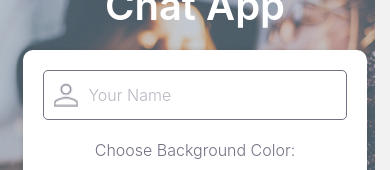
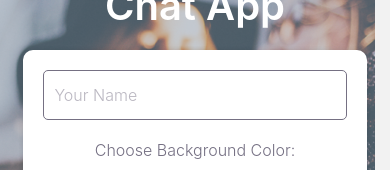
Before and after one commit to AmySikora/Chat-App, a React Native app: screen / in a window 390 px wide. Shown: the part 314-484 px from the top of the page. Built offline with nearby package versions, Linux system fonts and the light colour scheme.

Commit message:
updated to fix errors

```diff
--- a/components/Chat.js
+++ b/components/Chat.js
@@ -1,53 +1,50 @@
 import React, { useEffect, useState } from "react";
-import { StyleSheet, View, Text, KeyboardAvoidingView, Platform } from "react-native";
+import { StyleSheet, View, KeyboardAvoidingView, Platform } from "react-native";
 import { GiftedChat } from "react-native-gifted-chat";
 
 const Chat = ({ route, navigation }) => {
-  const [messages, setMessages] = useState ([]);
+  const [messages, setMessages] = useState([]);
+
   const { name, background } = route.params; // Destructure the name and background color from Start.js
+
+  // Function to handle sending messages
   const onSend = (newMessages) => {
-    setMessages(previousMessages => GiftedChat.append(previousMessages, newMessages))
-  }
+    setMessages((previousMessages) =>
+      GiftedChat.append(previousMessages, newMessages)
+    );
+  };
+
+  // Set up default messages and navigation title
   useEffect(() => {
-     setMessages([
+    setMessages([
       {
         _id: 1,
-        test: "Hello developer",
+        text: "Hello developer",
         createdAt: new Date(),
         user: {
           _id: 2,
           name: "React Native",
           avatar: "https://placeimg.com/140/140/any",
-        }
-      }
-  ])
+        },
+      },
+    ]);
 
-  return (
-    <View>
-      <GiftedChat
-        messages={messages}
-        onSend={messages => onSend(messages)}
-        user={{
-          _id: 1
-        }}
-      />
-      { Platform.OS === 'android' ? <KeyboardAvoidingView behavior="height" /> : null }
-    </View>
-  )
-    // Set the navigation bar title to the user's name
+    // Set the navigation bar title
     navigation.setOptions({ title: name });
   }, [name, navigation]);
 
-  // Check if the background color is dark or light to adjust the text color
-  const textColor = ["#090C08", "#474056"].includes(background)
-    ? "#FFFFFF"
-    : "#000000";
-
   return (
     <View style={[styles.container, { backgroundColor: background }]}>
-      <Text style={[styles.text, { color: textColor }]}>
-        Welcome to the Chat, {name}!
-      </Text>
+      <GiftedChat
+        messages={messages}
+        onSend={(messages) => onSend(messages)}
+        user={{
+          _id: 1,
+        }}
+      />
+      {Platform.OS === "android" ? (
+        <KeyboardAvoidingView behavior="height" />
+      ) : null}
     </View>
   );
 };
@@ -55,12 +52,6 @@ const Chat = ({ route, navigation }) => {
 const styles = StyleSheet.create({
   container: {
     flex: 1,
-    justifyContent: "center",
-    alignItems: "center",
-  },
-  text: {
-    fontSize: 20,
-    fontWeight: "bold",
   },
 });
 
--- a/components/Start.js
+++ b/components/Start.js
@@ -6,7 +6,6 @@ import {
   TextInput,
   TouchableOpacity,
   ImageBackground,
-  Image,
 } from "react-native";
 
 const Start = ({ navigation }) => {
@@ -26,12 +25,7 @@ const Start = ({ navigation }) => {
 
         {/* White Box for Input and Options */}
         <View style={styles.whiteBox}>
-          {/* Input Field with User Icon */}
-          <View style={styles.inputContainer}>
-            <Image
-              source={require("../assets/usericon.png")}
-              style={styles.icon}
-            />
+          {/* Input Field */}
           <TextInput
             style={styles.textInput}
             value={name}
@@ -39,7 +33,6 @@ const Start = ({ navigation }) => {
             placeholder="Your Name"
             placeholderTextColor="rgba(117, 112, 131, 0.5)"
           />
-          </View>
 
           {/* Color Selection */}
           <Text style={styles.chooseColorText}>Choose Background Color:</Text>
@@ -105,29 +98,17 @@ const styles = StyleSheet.create({
     shadowOpacity: 0.1,
     shadowRadius: 5,
   },
-  inputContainer: {
-    flexDirection: "row", // Align icon and text input horizontally
-    alignItems: "center", // Vertically center the elements
+  textInput: {
+    width: "100%",
+    height: 50,
     borderWidth: 1,
     borderColor: "#757083",
     borderRadius: 5,
     paddingHorizontal: 10,
-    backgroundColor: "rgba(255, 255, 255, 0.8)",
-    width: "100%", // Match parent width
-    height: 50,
-    marginBottom: 20,
-  },
-  icon: {
-    width: 24,
-    height: 24,
-    marginRight: 10,
-    tintColor: "#757083", // Adjust icon color if needed
-  },
-  textInput: {
-    flex: 1, // Take up the remaining space
     fontSize: 16,
     fontWeight: "300",
     color: "#757083",
+    marginBottom: 20,
   },
   chooseColorText: {
     fontSize: 16,
```
Lines whose indentation alone changed are shown as unchanged.
